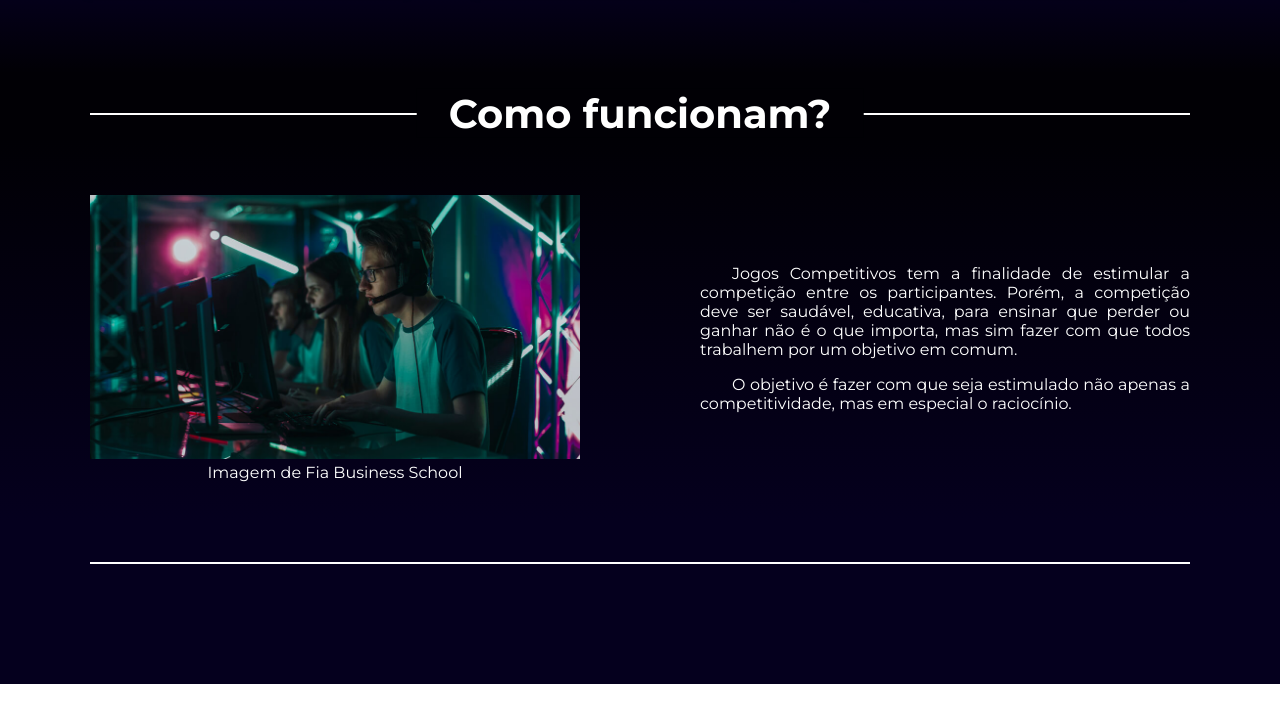
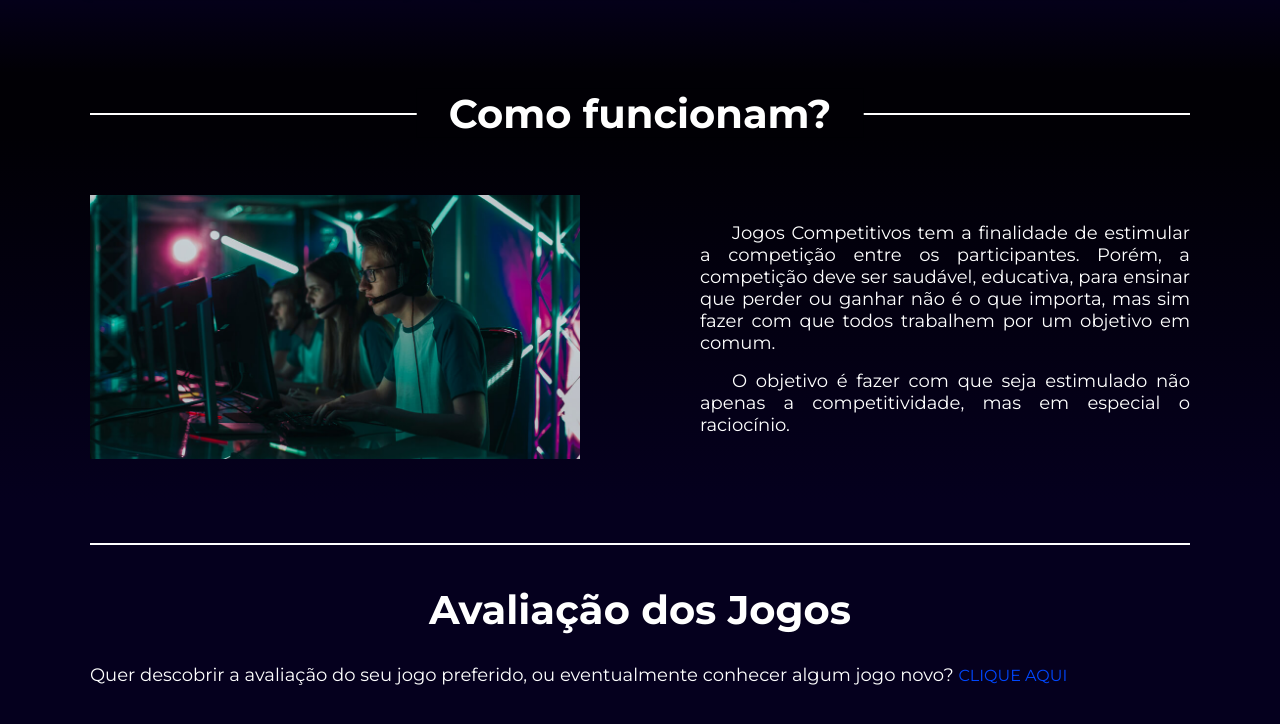
Before and after one commit to leodanave/Site-individual, a plain HTML site: page Códigos/Index.html in a window 1280 px wide. Shown: the part 865-1589 px from the top of the page. Before the commit the page ends 1549 px from the top, so only its background shows below. Drawn offline with Linux system fonts and the light colour scheme.

Commit message:
Atualizações na parte 'Rating'

```diff
--- a/Códigos/Index.html
+++ b/Códigos/Index.html
@@ -75,10 +75,6 @@
                 <div class="f-grow">
                     <div class="image">
                         <img src="assets/images/e-sports.jpg">
-                        <div class="reference">
-                            <p> Imagem de <a href="https://fia.com.br/blog/esports/" target="_blank"> Fia Business
-                                    School </a></p>
-                        </div>
                     </div>
                 </div>
 
@@ -106,6 +102,8 @@
     <section class="rating">
         <div class="container">
             <div class="divider"></div>
+                <h2 class="text">Avaliação dos Jogos</h2>
+                <p>Quer descobrir a avaliação do seu jogo preferido, ou eventualmente conhecer algum jogo novo? <a href="">CLIQUE AQUI</a></p>
         </div>
     </section>
 
--- a/Códigos/assets/css/howWork.css
+++ b/Códigos/assets/css/howWork.css
@@ -55,7 +55,7 @@
 .howWork .paragraphs p {
     text-align: justify;
 
-    font-size: 16px;
+    font-size: 18px;
     font-weight: 400;
 
     margin-bottom: 16px;
--- a/Códigos/assets/css/rating.css
+++ b/Códigos/assets/css/rating.css
@@ -13,5 +13,23 @@
 
     background-color: #fff;
 
-    margin-bottom: 80px;
+    margin-bottom: 40px;
 }
+
+.rating .text {
+    display: flex;
+    justify-content: center;
+
+    font-size: 40px;
+    font-weight: 700;
+    margin-bottom: 30px;
+}
+
+.rating p {
+    font-size: 18px;
+    font-weight: 400;
+}
+
+.rating p a {
+    color: #0047FF;
+}
```
